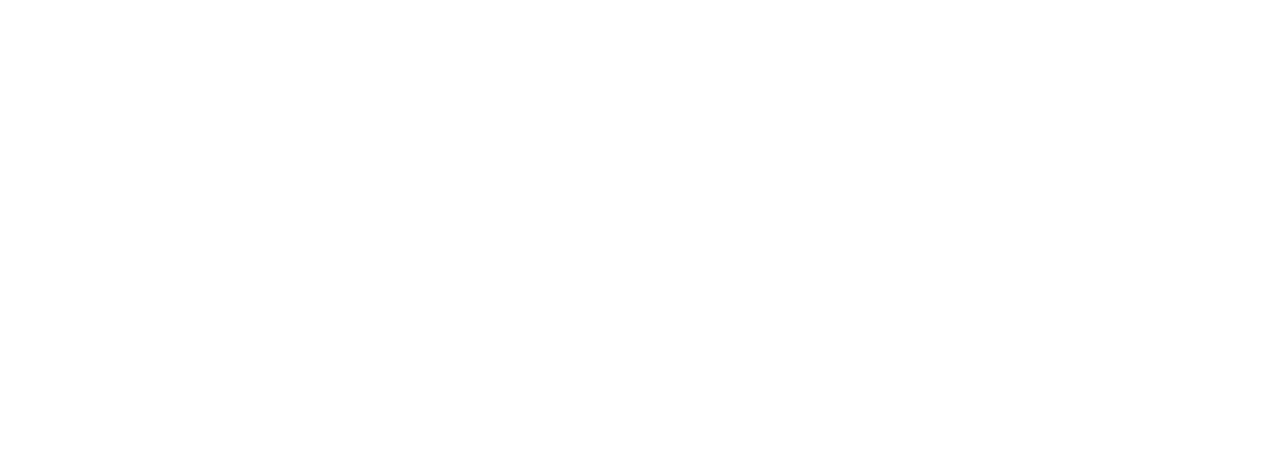
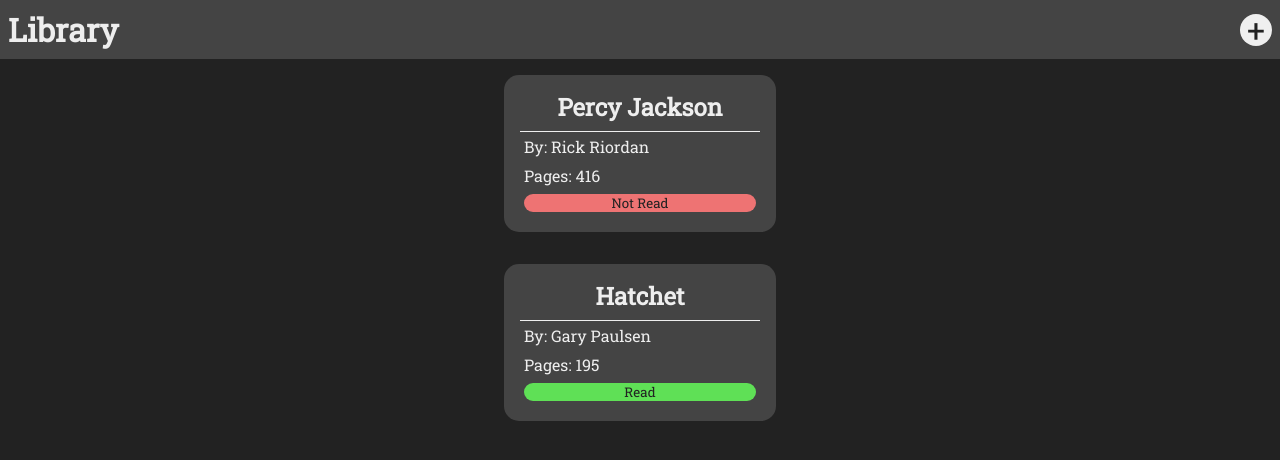
Before and after one commit to austintirrell/library, a plain HTML site: page index.html in a window 1280 px wide. Drawn offline with Linux system fonts and the light colour scheme.

Commit message:
Added elements and styling to visualize

```diff
--- a/index.html
+++ b/index.html
@@ -3,12 +3,29 @@
   <head>
     <meta charset="utf-8">
     <meta http-equiv="X-UA-Compatible" content="IE=edge">
-    <title></title>
-    <meta name="description" content="">
+    <title>Library</title>
     <meta name="viewport" content="width=device-width, initial-scale=1">
     <link rel="stylesheet" href="style.css">
   </head>
   <body>
+    <header>
+      <h1>Library</h1>
+      <button id="add-button">+</button>
+    </header>
+    <main>
+      <div class="book-card">
+        <h2 class="book-title">Percy Jackson</h2>
+        <p class="book-author">By: Rick Riordan</p>
+        <p class="book-pages">Pages: 416</p>
+        <button class="not-read-button">Not Read</button>
+      </div>
+      <div class="book-card">
+        <h2 class="book-title">Hatchet</h2>
+        <p class="book-author">By: Gary Paulsen</p>
+        <p class="book-pages">Pages: 195</p>
+        <button class="read-button">Read</button>
+      </div>
+    </main>
     <script src="script.js" async defer></script>
   </body>
 </html>
--- a/style.css
+++ b/style.css
@@ -0,0 +1,79 @@
+@import url('https://fonts.googleapis.com/css2?family=Roboto+Slab&display=swap');
+
+* {
+  margin: 0;
+  padding: 0;
+  text-decoration: none;
+  border: none;
+  color: #EEE;
+  font-family: 'Roboto Slab', serif;
+}
+
+body {
+  background: #222;
+  min-height: 100vh;
+}
+
+header {
+  background: #444;
+  width: 100%;
+  display: flex;
+  justify-content: space-between;
+  align-items: center;
+}
+
+h1 {
+  font-size: 2rem;
+  padding: .5rem;
+}
+
+#add-button {
+  display: flex;
+  align-items: center;
+  justify-content: center;
+  color: #222;
+  font-size: 2rem;
+  width: 2rem;
+  height: 2rem;
+  margin: .5rem;
+  border-radius: 50%;
+}
+
+main {
+  display: grid;
+  grid-template-columns: repeat(1, 1fr);
+  justify-items: center;
+}
+
+.book-card {
+  display: flex;
+  flex-direction: column;
+  background: #444;
+  width: 15rem;
+  padding: 1rem;
+  margin: 1rem;
+  border-radius: 15px;
+}
+
+.book-title {
+  border-bottom: 1px solid #EEE;
+  padding-bottom: .5rem;
+  text-align: center;
+}
+
+.book-author,
+.book-pages {
+  padding: .25rem;
+}
+
+.not-read-button,
+.read-button {
+  background: #ee7373;
+  color: #222;
+  border-radius: 15px;
+  margin: .25rem;
+}
+
+.read-button {
+  background: #5fe056;
+}
```
